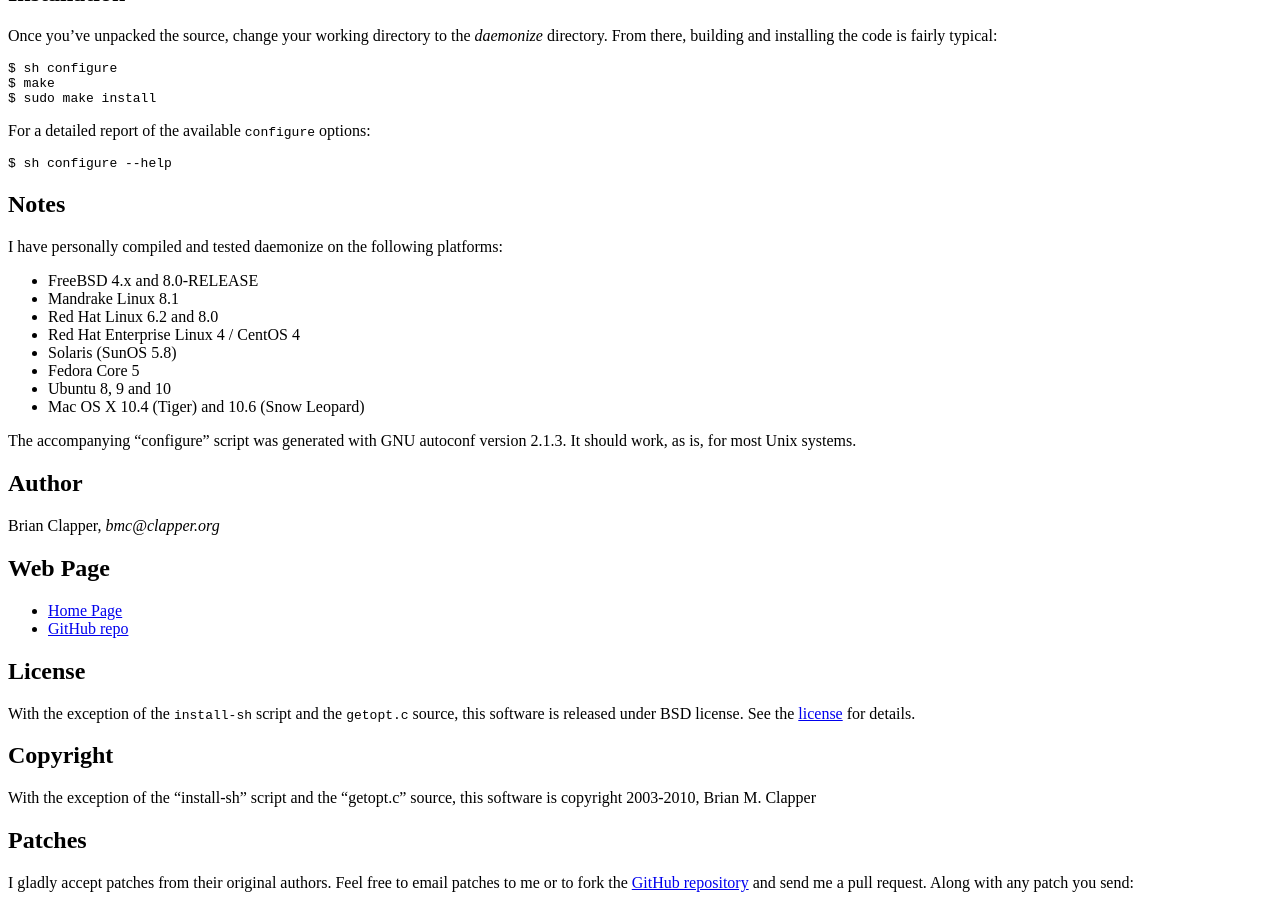
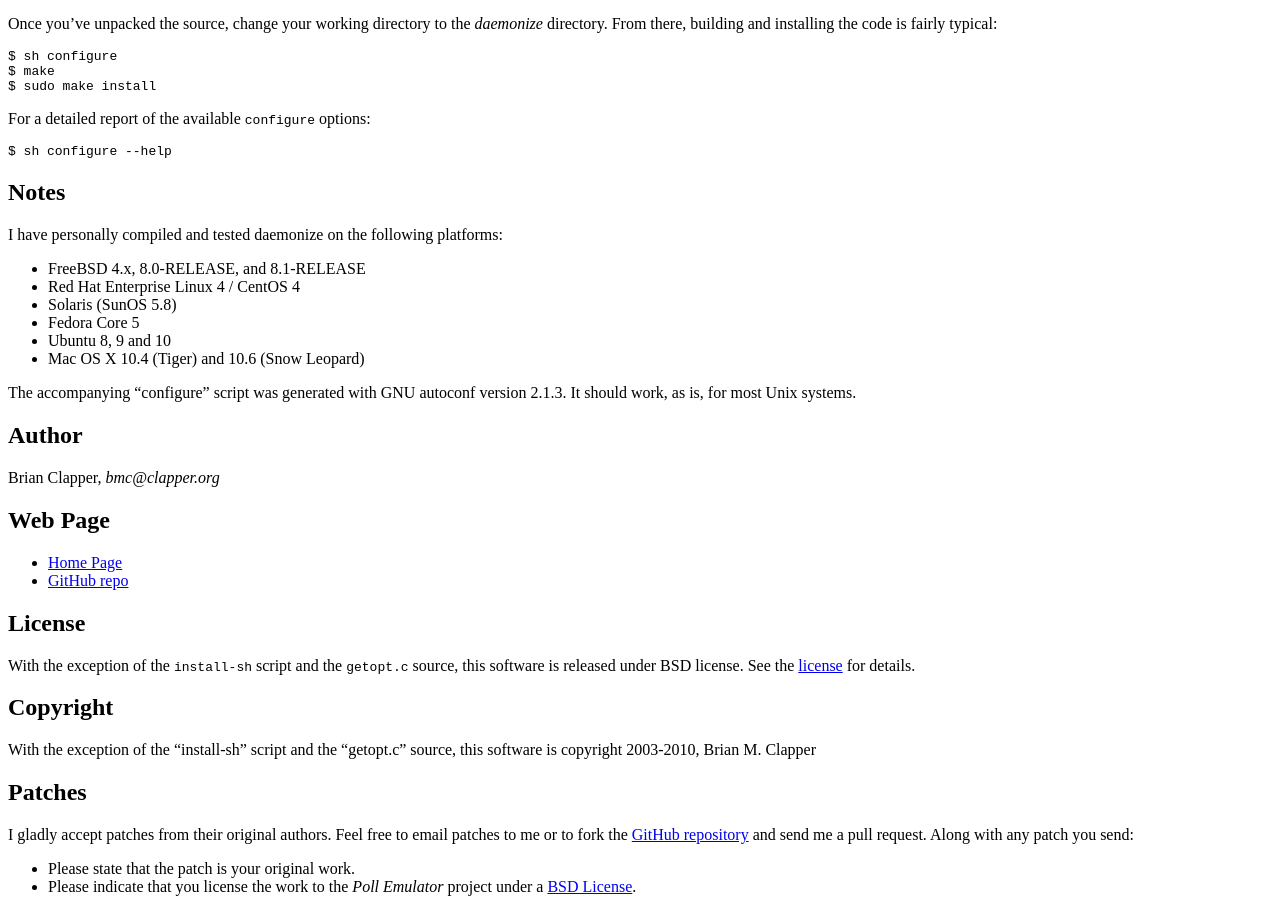
Before and after one commit to bmc/daemonize, a Jekyll site: the page built from index.md, in a window 1280 px wide and 900 px high, scrolled down 943 px. Built offline with Jekyll 4.4.1, drawn with Linux system fonts in a browser that asks for light colours.

Commit message:
Minor update

```diff
--- a/index.md
+++ b/index.md
@@ -6,8 +6,8 @@ layout: withTOC
 ## Introduction
 
 *daemonize* runs a command as a Unix daemon. As defined in W. Richard
-Stevens’ 1990 book, [*UNIX Network Programming*][] (Addison-Wesley, 1990),
-a daemon is “a process that executes ‘in the background’ (i.e., without an
+Stevens' 1990 book, [*UNIX Network Programming*][] (Addison-Wesley, 1990),
+a daemon is “a process that executes ‘in the background' (i.e., without an
 associated terminal or login shell) either waiting for some event to occur,
 or waiting to perform some specified task on a periodic basis.” Upon
 startup, a typical daemon program will:
@@ -15,7 +15,7 @@ startup, a typical daemon program will:
 * Close all open file descriptors (especially standard input, standard
   output and standard error)
 * Change its working directory to the root filesystem, to ensure that it
-  doesn’t tie up another filesystem and prevent it from being unmounted
+  doesn't tie up another filesystem and prevent it from being unmounted
 * Reset its *umask* value
 * Run in the background (i.e., fork)
 * Disassociate from its process group (usually a shell), to insulate itself
@@ -25,7 +25,7 @@ startup, a typical daemon program will:
 * Handle any `SIGCLD` signals
 
 Most programs that are designed to be run as daemons do that work for
-themselves. However, you’ll occasionally run across one that does not. When
+themselves. However, you'll occasionally run across one that does not. When
 you must run a daemon program that does not properly make itself into a
 true Unix daemon, you can use *daemonize* to force it to run as a true
 daemon.
@@ -60,9 +60,8 @@ There are two ways to get the source code:
 * Download a release (zip file or tarball) from the [downloads page][].
 * Clone a copy of the Git repository:
 
-        $ git clone git://github.com/bmc/daemonize.git
-        $ git clone http://github.com/bmc/daemonizefortune.git
-
+    $ git clone git://github.com/bmc/daemonize.git
+    $ git clone http://github.com/bmc/daemonizefortune.git
 
 [downloads page]: http://github.com/bmc/daemonize/downloads
 
@@ -84,9 +83,7 @@ For a detailed report of the available `configure` options:
 
 I have personally compiled and tested daemonize on the following platforms:
 
-- FreeBSD 4.x and 8.0-RELEASE
-- Mandrake Linux 8.1
-- Red Hat Linux 6.2 and 8.0
+- FreeBSD 4.x, 8.0-RELEASE, and 8.1-RELEASE
 - Red Hat Enterprise Linux 4 / CentOS 4
 - Solaris (SunOS 5.8)
 - Fedora Core 5
```
